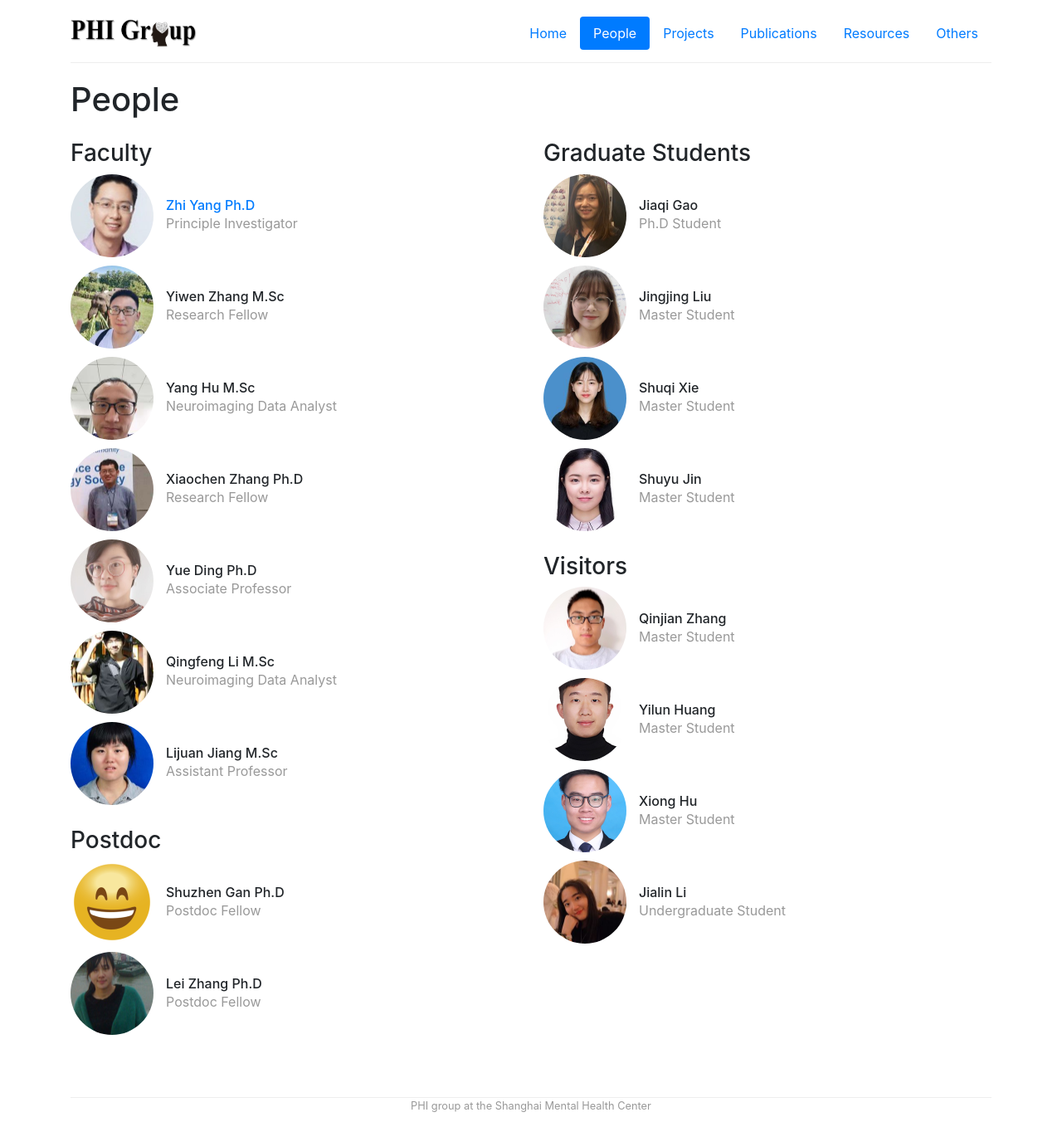
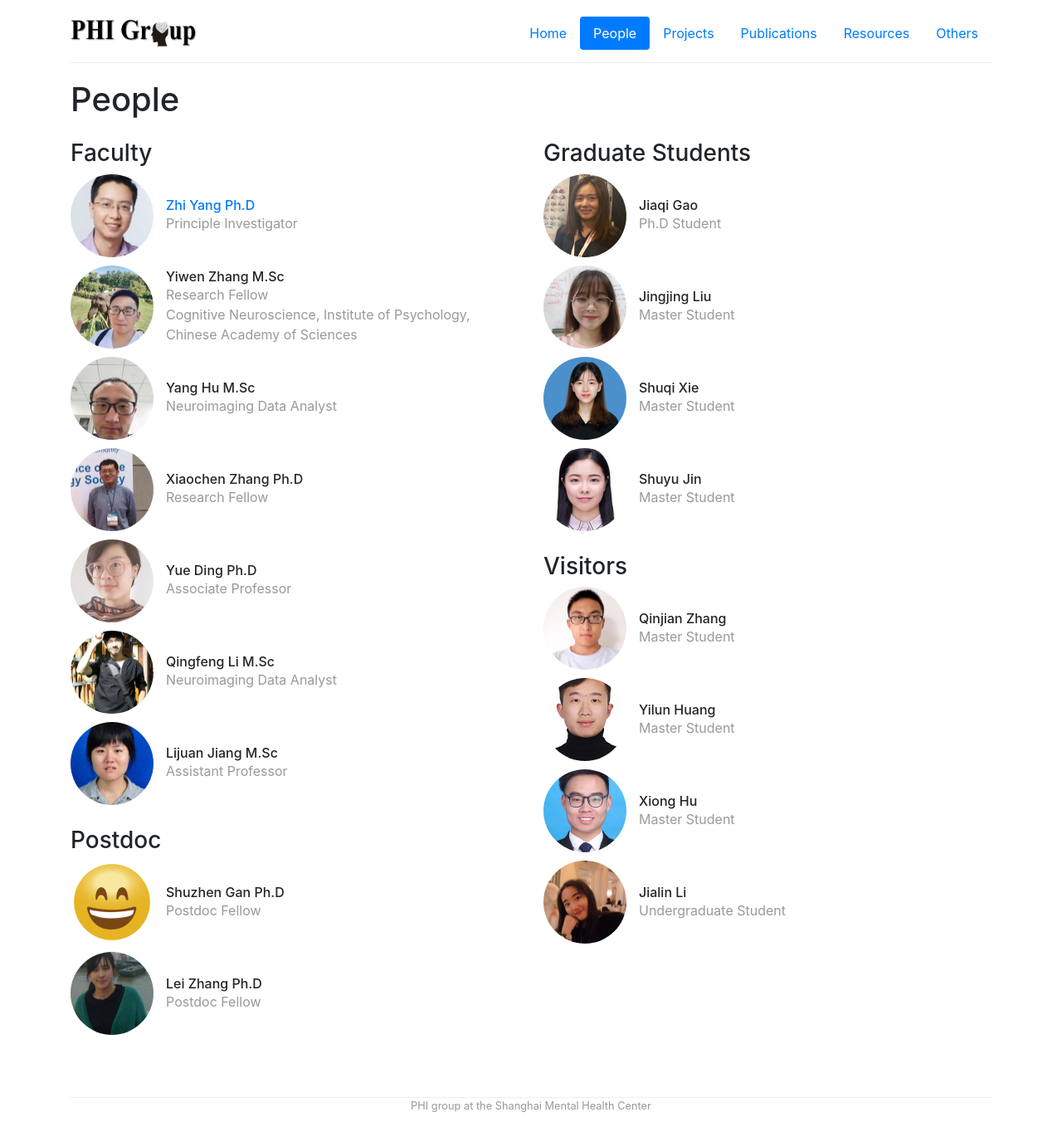
Before and after one commit to PHI-group/phi-group.github.io, a Jekyll site: the page built from people.md, in a window 1280 px wide. Shown: the whole page at 83% size. Built offline with Jekyll 4.4.1, drawn with Linux system fonts in a browser that asks for light colours.

Commit message:
Updated by QF

```diff
--- a/_data/people.yml
+++ b/_data/people.yml
@@ -11,6 +11,7 @@ faculty-2:
     role: faculty
     image: /img/people/zhangyw.jpeg
     bio: Research Fellow
+    school: Cognitive Neuroscience, Institute of Psychology, Chinese Academy of Sciences
 
 faculty-3:
     display_name: "Yang Hu M.Sc"
--- a/_includes/person.html
+++ b/_includes/person.html
@@ -37,6 +37,9 @@ there by default by Bootstrap columns.
             {% if person.bio %}
                 <div class="bio">{{person.bio}}</div>
             {% endif %}
+            {% if person.school %}
+                <div class="school">{{person.school}}</div>
+            {% endif %}
         </div>
     </div>
 {% else %}
@@ -45,5 +48,8 @@ there by default by Bootstrap columns.
         {% if person.bio %}
             <span class="bio">{{person.bio}}</span>
         {% endif %}
+        {% if person.school %}
+            <span class="school">{{person.school}}</span>
+        {% endif %}
     </div>
 {% endif %}
--- a/css/group.scss
+++ b/css/group.scss
@@ -129,6 +129,10 @@ section {
         color: $gray;
     }
 
+    .school {
+        color: $gray;
+    }
+
     .person-name {
         margin: 0;
     }
@@ -140,6 +144,10 @@ section {
     .bio {
         margin-left: 1em;
     }
+
+    .school {
+        margin-left: 1em;
+    }
 }
 
 svg {
```
